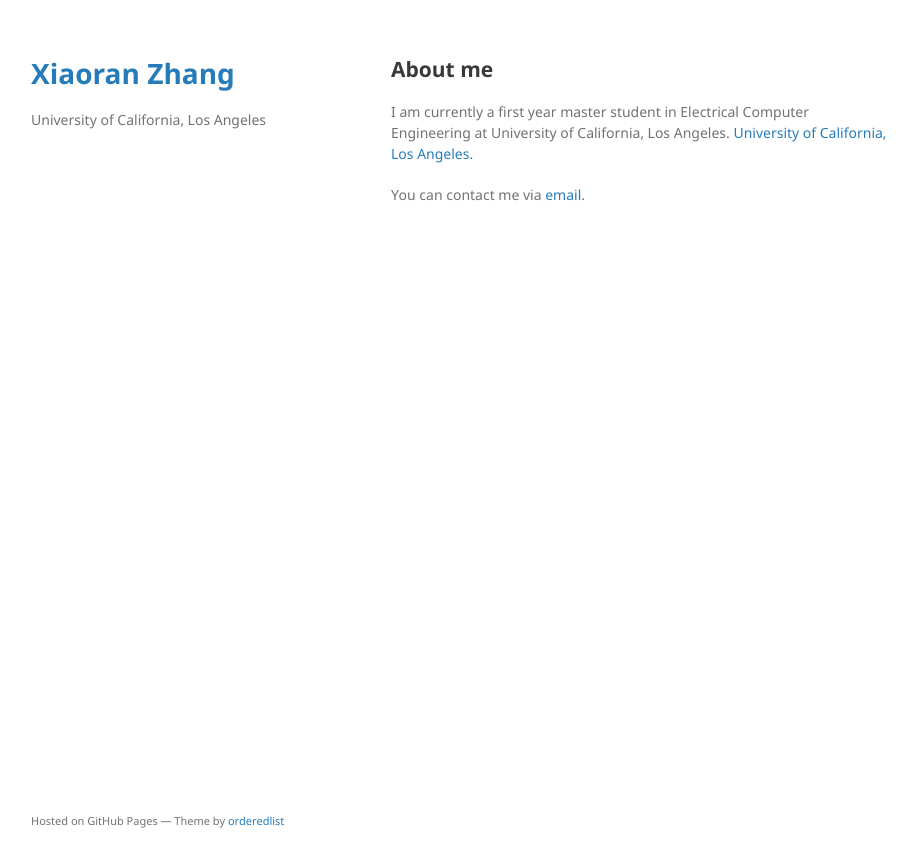
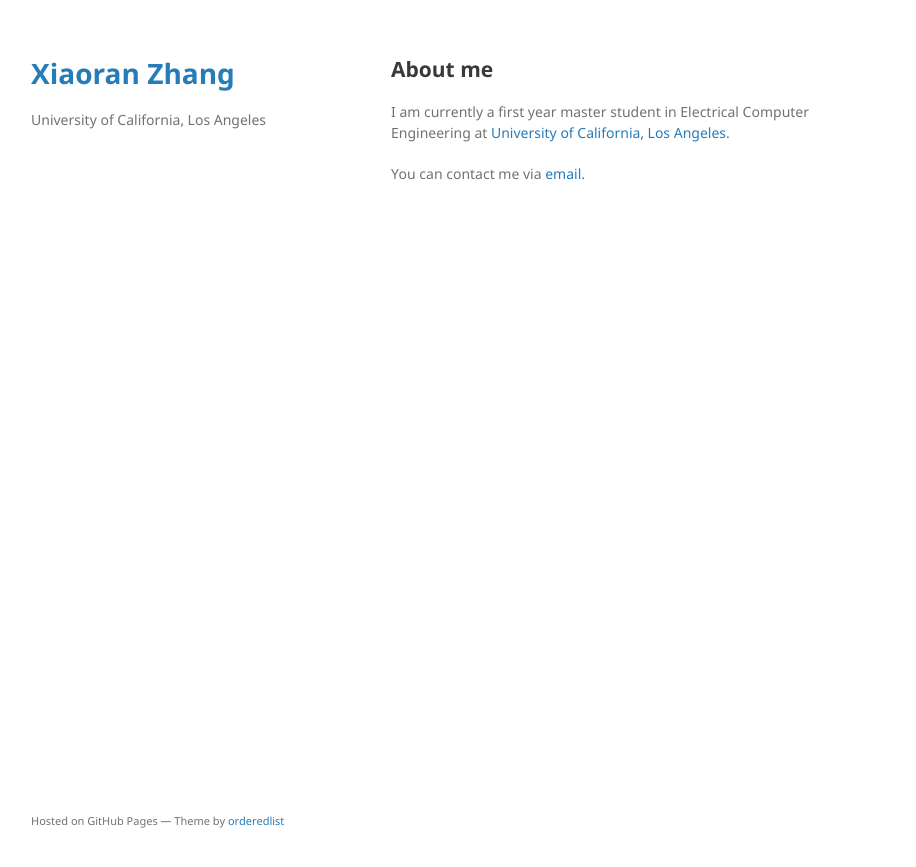
Before and after one commit to Voldemort108X/xrzhang, a Jekyll site: the page built from index.md, in a window 1280 px wide. Shown: the top 867 px of the page, without its empty margins (179-1095 px from the left). Built offline with Jekyll 4.4.1, drawn with Linux system fonts in a browser that asks for light colours; our own code applies the rules of GitHub Pages for plain Markdown files.

Commit message:
Update index.md

```diff
--- a/index.md
+++ b/index.md
@@ -4,6 +4,6 @@ layout: default
 
 ## About me
 
-I am currently a first year master student in Electrical Computer Engineering at University of California, Los Angeles. [University of California, Los Angeles](https://www.ee.ucla.edu/).
+I am currently a first year master student in Electrical Computer Engineering at [University of California, Los Angeles](https://www.ee.ucla.edu/).
 
 You can contact me via [email](mailto:xiaoran108@ucla.edu).
```
